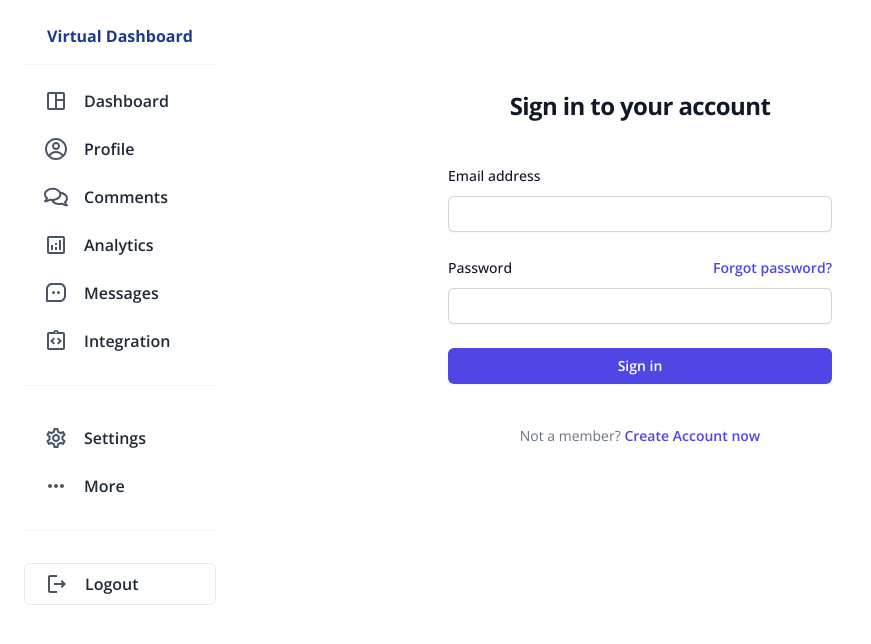
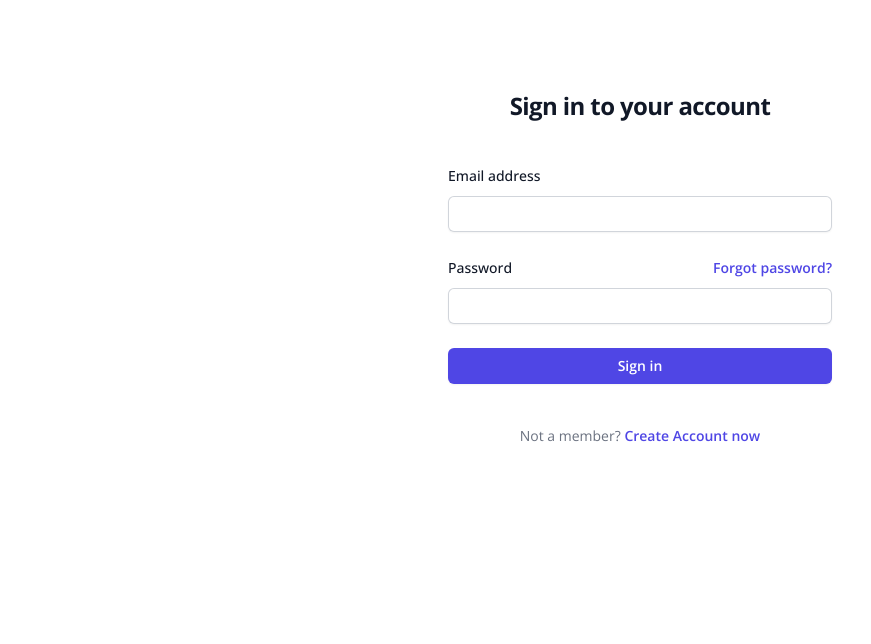
Before and after one commit to HMaroba/nextjs-tailwind, a Next.js app: page / in a window 1280 px wide. Shown: the top 644 px of the page, without its empty margins (0-871 px from the left). Built offline with nearby package versions, Linux system fonts and the light colour scheme.

Commit message:
Modified register page

```diff
--- a/package.json
+++ b/package.json
@@ -13,6 +13,7 @@
     "axios": "^1.6.0",
     "next": "14.0.0",
     "react": "^18",
+    "react-accessible-accordion": "^5.0.0",
     "react-dom": "^18",
     "react-icons": "^4.11.0"
   },
--- a/src/app/layout.tsx
+++ b/src/app/layout.tsx
@@ -19,7 +19,7 @@ export default function RootLayout({
     <html lang="en">
 
       <body className={inter.className}>
-      <SideNavbar />
+
         {children}
         </body>
     </html>
--- a/src/app/pages/navigation/Sidebar.tsx
+++ b/src/app/pages/navigation/Sidebar.tsx
@@ -1,31 +1,29 @@
 import React from "react";
 import { GiHamburgerMenu } from "react-icons/gi";
-import { Disclosure } from "@headlessui/react";
 import {
   MdOutlineSpaceDashboard,
   MdOutlineAnalytics,
   MdOutlineIntegrationInstructions,
-  MdOutlineMoreHoriz,
-  MdOutlineSettings,
   MdOutlineLogout,
 } from "react-icons/md";
 import { CgProfile } from "react-icons/cg";
 import { FaRegComments } from "react-icons/fa";
 import { BiMessageSquareDots } from "react-icons/bi";
+import { Disclosure } from "@headlessui/react";
 
 function SideNavbar() {
   return (
     <div>
-      <Disclosure as="nav">
+      {/* <Disclosure as="nav">
         <Disclosure.Button className="absolute top-4 right-4 inline-flex items-center peer justify-center rounded-md p-2 text-gray-800 hover:bg-gray-900 hover:text-white focus:outline-none focus:ring-2 focus:ring-inset focus:ring-white group">
           <GiHamburgerMenu
             className="block md:hidden h-6 w-6"
             aria-hidden="true"
           />
-        </Disclosure.Button>
+        </Disclosure.Button> */}
         <div className="p-6 w-1/2 h-screen bg-white z-20 fixed top-0 -left-96 lg:left-0 lg:w-60  peer-focus:left-0 peer:transition ease-out delay-150 duration-200">
           <div className="flex flex-col justify-start item-center">
-            <h1 className="text-base text-center cursor-pointer font-bold text-blue-900 border-b border-gray-100 pb-4 w-full">
+            <h1 className="text-base text-center cursor-pointer font-bold text-blue-900 border-b border-gray-100 pb-2 w-full">
               Virtual Dashboard
             </h1>
             <div className=" my-4 border-b border-gray-100 pb-4">
@@ -66,21 +64,7 @@ function SideNavbar() {
                 </h3>
               </div>
             </div>
-            {/* setting  */}
-            <div className=" my-4 border-b border-gray-100 pb-4">
-              <div className="flex mb-2 justify-start items-center gap-4 pl-5 hover:bg-gray-900 p-2 rounded-md group cursor-pointer hover:shadow-lg m-auto">
-                <MdOutlineSettings className="text-2xl text-gray-600 group-hover:text-white " />
-                <h3 className="text-base text-gray-800 group-hover:text-white font-semibold ">
-                  Settings
-                </h3>
-              </div>
-              <div className="flex mb-2 justify-start items-center gap-4 pl-5 hover:bg-gray-900 p-2 rounded-md group cursor-pointer hover:shadow-lg m-auto">
-                <MdOutlineMoreHoriz className="text-2xl text-gray-600 group-hover:text-white " />
-                <h3 className="text-base text-gray-800 group-hover:text-white font-semibold ">
-                  More
-                </h3>
-              </div>
-            </div>
+
             {/* logout */}
             <div className=" my-4">
               <div className="flex mb-2 justify-start items-center gap-4 pl-5 border border-gray-200  hover:bg-gray-900 p-2 rounded-md group cursor-pointer hover:shadow-lg m-auto">
@@ -92,7 +76,7 @@ function SideNavbar() {
             </div>
           </div>
         </div>
-      </Disclosure>
+      {/* </Disclosure> */}
     </div>
   );
 }
--- /dev/null
+++ b/src/app/pages/navigation/Top.tsx
@@ -0,0 +1,53 @@
+import Link from "next/link";
+import { useState } from "react";
+
+const TopNavbar = () => {
+  const [isOpen, setIsOpen] = useState(false);
+
+  const toggleMenu = () => {
+    setIsOpen(!isOpen);
+  };
+
+  return (
+    <nav className="bg-blue-500 p-4">
+      <div className="container mx-auto flex items-center justify-between">
+        {/* Logo */}
+        <Link href="/">
+          <a className="text-white text-xl font-bold">
+            Your Logo
+          </a>
+        </Link>
+
+        {/* Mobile Menu Toggle Button */}
+        <button
+          onClick={toggleMenu}
+          className="md:hidden text-white"
+        >
+          {isOpen ? "Close" : "Menu"}
+        </button>
+
+        {/* Menu Items */}
+        <div
+          className={`${
+            isOpen ? "block" : "hidden"
+          } md:flex md:items-center md:space-x-4`}
+        >
+          <Link href="/menu1">
+            <a className="text-white">Menu Item 1</a>
+          </Link>
+          <Link href="/menu2">
+            <a className="text-white">Menu Item 2</a>
+          </Link>
+          <Link href="/menu3">
+            <a className="text-white">Menu Item 3</a>
+          </Link>
+        </div>
+
+        {/* Logout Button */}
+        <button className="text-white">Logout</button>
+      </div>
+    </nav>
+  );
+};
+
+export default TopNavbar;
```
Also changed, not shown: 1 other file (tests, documents, lock files or other folders).
